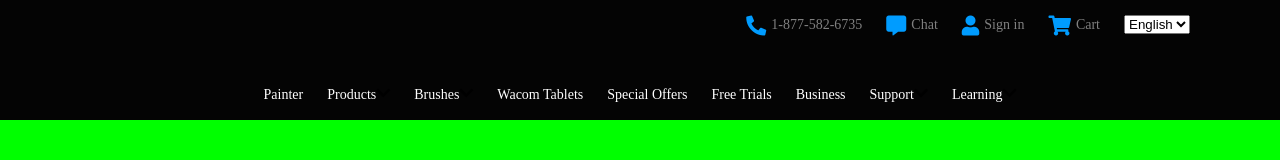
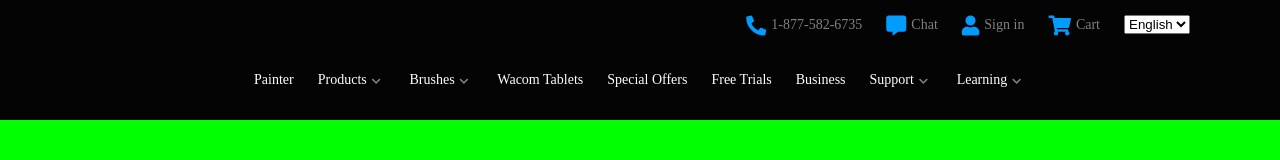
Before and after one commit to BottoniMarco/sass-painter, a plain HTML site: page index.html in a window 1280 px wide. Drawn offline with Linux system fonts and the light colour scheme.

Commit message:
painter header 2.0

```diff
--- a/index.html
+++ b/index.html
@@ -29,14 +29,30 @@
     <div class="header-bottom">
       <ul>
         <li><a href="#">Painter</a></li>
-        <li><a href="#">Products</a><i class="fas fa-chevron-down"></i></li>
-        <li><a href="#">Brushes</a><i class="fas fa-chevron-down"></i></li>
-        <li><a href="#">Wacom Tablets</a></li>
-        <li><a href="#">Special Offers</a></li>
-        <li><a href="#">Free Trials</a></li>
-        <li><a href="#">Business</a></li>
-        <li><a href="#">Support</a><i class="fas fa-chevron-down"></i></li>
-        <li><a href="#">Learning</a><i class="fas fa-chevron-down"></i></li>
+        <li>
+          <a href="#">Products<i class="fas fa-chevron-down"></i></a>
+        </li>
+        <li>
+          <a href="#">Brushes<i class="fas fa-chevron-down"></i></a>
+        </li>
+        <li>
+          <a href="#">Wacom Tablets</a>
+        </li>
+        <li>
+          <a href="#">Special Offers</a>
+        </li>
+        <li>
+          <a href="#">Free Trials</a>
+        </li>
+        <li>
+          <a href="#">Business</a>
+        </li>
+        <li>
+          <a href="#">Support<i class="fas fa-chevron-down"></i></a>
+        </li>
+        <li>
+          <a href="#">Learning<i class="fas fa-chevron-down"></i></a>
+        </li>
       </ul>
     </div>
 
--- a/src/partials/_header.scss
+++ b/src/partials/_header.scss
@@ -45,7 +45,7 @@ header {
     text-align: center;
     li {
       display: inline-block;
-      padding: 15px 10px;
+      padding: 0px 10px;
       height: 100%;
 
       a {
@@ -58,13 +58,12 @@ header {
         }
         i {
           color: grey;
-          font-size: 20px;
+          font-size: 10px;
           margin-right: 5px;
+          padding-left: 5px;
           vertical-align: middle;
         }
-
       }
     }
   }
-
 }
```
Also changed, not shown: css/app.css.
